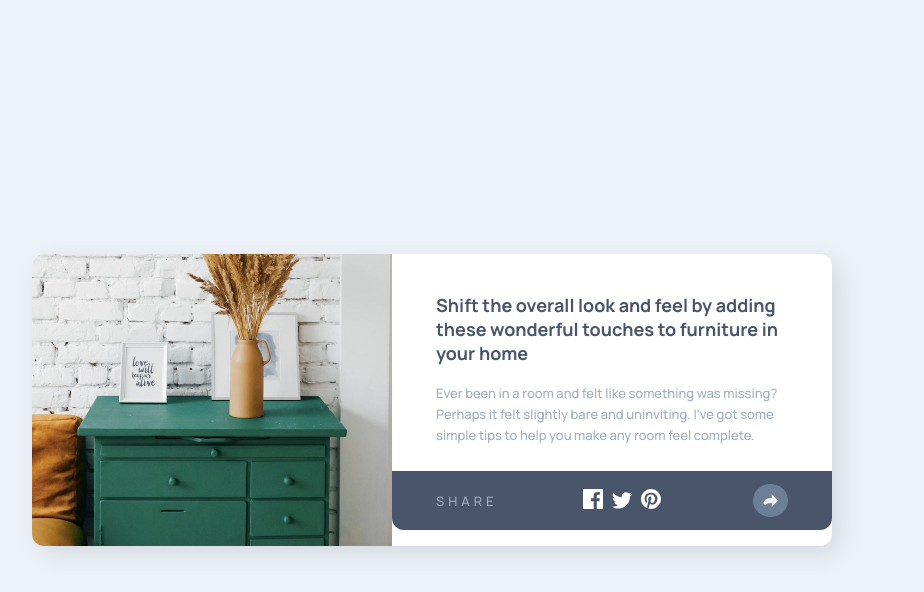
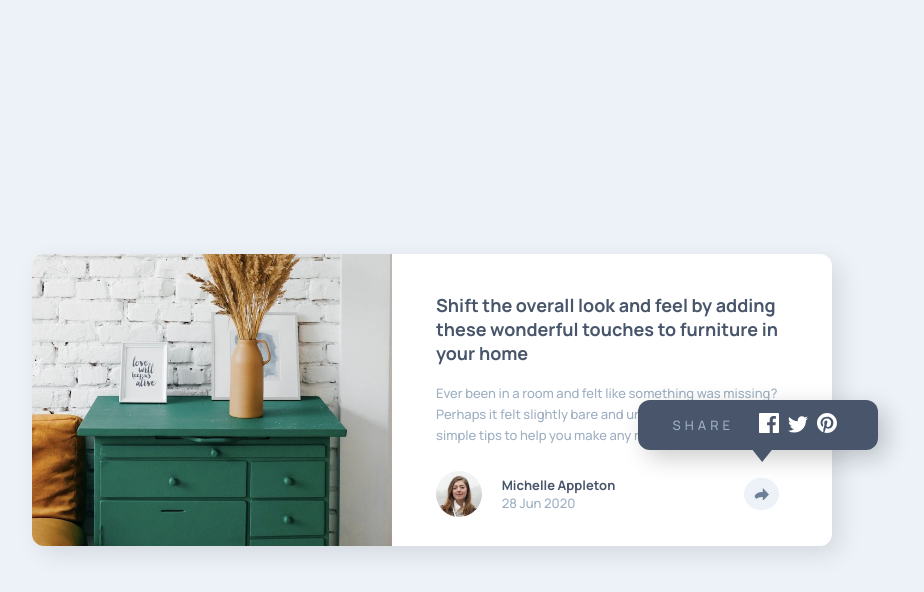
Before and after one commit to JacksonJ97/article-preview-component, a plain HTML site: page index.html in a window 1280 px wide. Both pictures are taken after a click on the picture 969 px from the left and 494 px from the top of the page. Shown: the whole page, without its empty margins (208-1132 px from the left). Drawn offline with Linux system fonts and the light colour scheme.

Commit message:
added the desktop share button interactivity

```diff
--- a/index.html
+++ b/index.html
@@ -39,6 +39,20 @@
             <img src="images/icon-share.svg" alt="" class="share-btn" />
           </div>
 
+          <div class="desktop-share-container">
+            <div class="share-content">
+              <p>Share</p>
+
+              <div class="share-links-container">
+                <img src="images/icon-facebook.svg" alt="" class="share-links" />
+                <img src="images/icon-twitter.svg" alt="" class="share-links" />
+                <img src="images/icon-pinterest.svg" alt="" class="share-links" />
+              </div>
+            </div>
+
+            <div class="triangle"></div>
+          </div>
+
           <div class="share-container">
             <div class="share-content">
               <p>Share</p>
--- a/index.js
+++ b/index.js
@@ -2,9 +2,11 @@ const articleFooter = document.querySelector(".article-footer");
 const shareBtn = document.querySelector(".share-btn");
 const shareContainer = document.querySelector(".share-container");
 const darkShareBtn = document.querySelector(".dark-share-btn");
+const desktopShareContainer = document.querySelector(".desktop-share-container");
 
 articleFooter.style.display = "flex";
 shareContainer.style.display = "none";
+desktopShareContainer.style.display = "none";
 
 function toggleDisplay() {
   if (shareContainer.style.display === "none" && articleFooter.style.display === "flex") {
@@ -16,8 +18,33 @@ function toggleDisplay() {
   }
 }
 
+window.addEventListener("resize", function () {
+  if (document.body.clientWidth > 1199) {
+    shareContainer.style.display = "none";
+    articleFooter.style.display = "flex";
+  }
+
+  if (document.body.clientWidth < 1200) {
+    if (desktopShareContainer.style.display === "block") {
+      desktopShareContainer.style.display = "none";
+    }
+  }
+});
+
 shareBtn.addEventListener("click", function () {
   toggleDisplay();
+
+  if (document.body.clientWidth > 1199) {
+    shareContainer.style.display = "none";
+    articleFooter.style.display = "flex";
+
+    if (desktopShareContainer.style.display === "none") {
+      desktopShareContainer.style.display = "block";
+    } else if (desktopShareContainer.style.display === "block") {
+      console.log(2);
+      desktopShareContainer.style.display = "none";
+    }
+  }
 });
 
 darkShareBtn.addEventListener("click", function () {
--- a/style.css
+++ b/style.css
@@ -94,6 +94,10 @@ body {
   background-color: hsl(212, 23%, 69%);
 }
 
+.desktop-share-container {
+  display: none;
+}
+
 .share-container {
   display: none;
   background-color: hsl(217, 19%, 35%);
@@ -149,6 +153,7 @@ body {
 
   .wrapper {
     width: 55%;
+    position: relative;
   }
 
   .article-content {
@@ -158,4 +163,24 @@ body {
   .article-footer {
     justify-content: flex-start;
   }
+
+  .desktop-share-container {
+    position: absolute;
+    top: 50%;
+    right: -10.5%;
+    width: 240px;
+    padding: 1em;
+    background-color: hsl(217, 19%, 35%);
+    box-shadow: 8px 8px 24px 0px rgba(0, 0, 0, 0.2);
+    border-radius: 12px;
+  }
+
+  .triangle {
+    position: absolute;
+    right: 40%;
+    width: 40px;
+    height: 25px;
+    background-color: hsl(217, 19%, 35%);
+    clip-path: polygon(50% 100%, 0% 0%, 100% 0%);
+  }
 }
```
